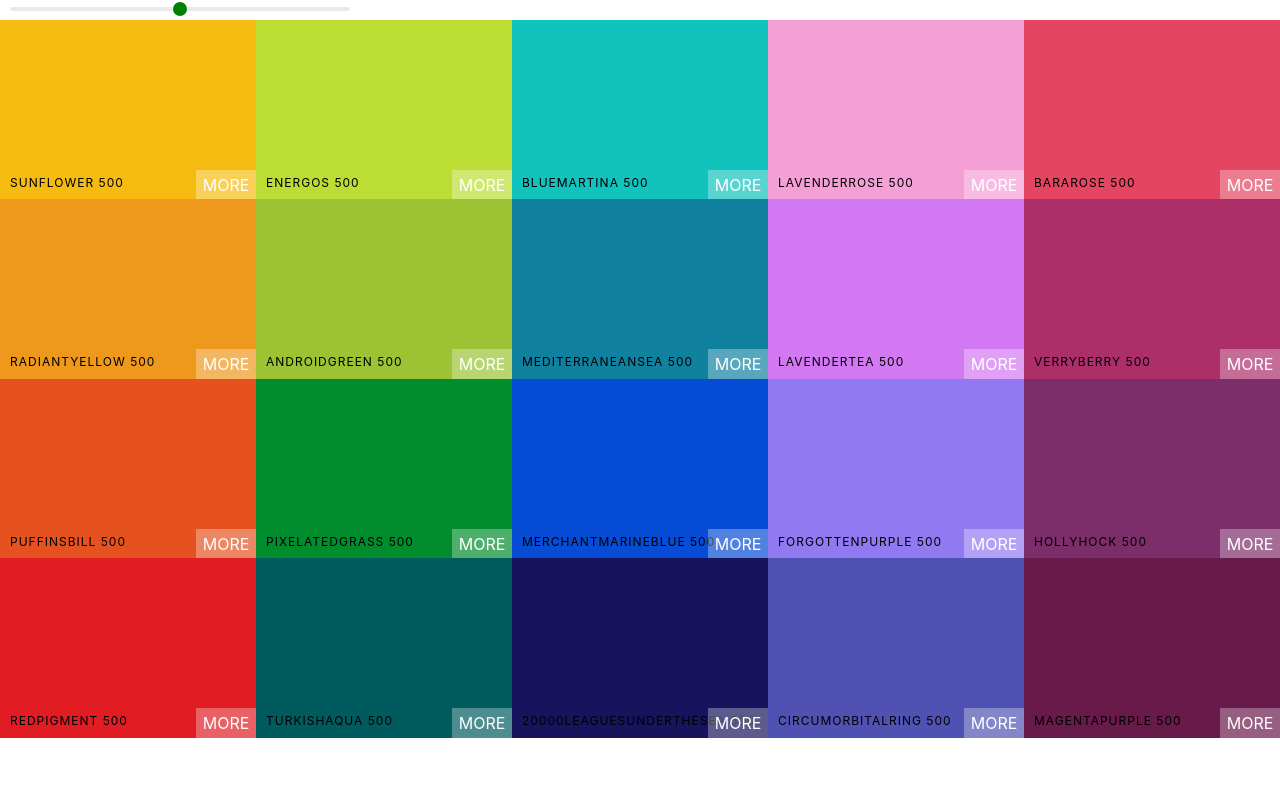
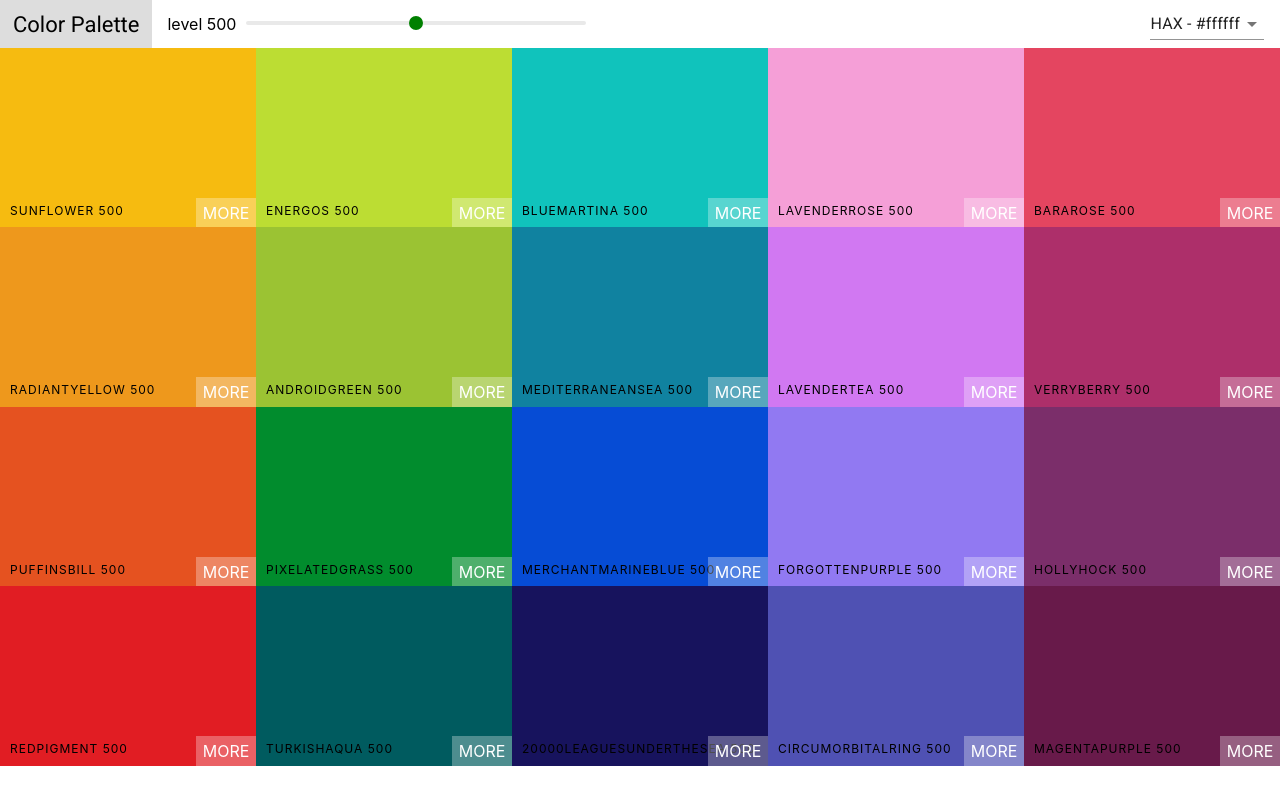
Before and after one commit to ezzeldenWork/color-app, a React (Create React App) app: page / in a window 1280 px wide. Built offline with nearby package versions, Linux system fonts and the light colour scheme.

Commit message:
snakeBar

```diff
--- a/package.json
+++ b/package.json
@@ -3,6 +3,8 @@
   "version": "0.1.0",
   "private": true,
   "dependencies": {
+    "@material-ui/core": "^4.12.3",
+    "@material-ui/icons": "^4.11.2",
     "@testing-library/jest-dom": "^5.11.4",
     "@testing-library/react": "^11.1.0",
     "@testing-library/user-event": "^12.1.10",
@@ -11,7 +13,7 @@
     "react": "^17.0.2",
     "react-copy-to-clipboard": "^5.0.4",
     "react-dom": "^17.0.2",
-    "react-scripts": "4.0.3",
+    "react-scripts": "^4.0.3",
     "web-vitals": "^1.0.1"
   },
   "scripts": {
--- /dev/null
+++ b/src/Navbar.css
@@ -0,0 +1,52 @@
+@import url('https://fonts.googleapis.com/css2?family=Roboto&display=swap');
+
+.slider {
+  width: 340px;
+  margin: 0 10px;
+  display: inline-block;
+}
+
+.rc-slider-track {
+  background-color: transparent;
+}
+.re-slider-rail {
+  height: 8px;
+}
+
+.rc-slider-handle,
+.rc-slider-handle:active,
+.rc-slider-handle:focus,
+.rc-slider-handle:hover {
+  background-color: green;
+  outline: none;
+  border: 2px solid green;
+  box-shadow: none;
+}
+
+.Navbar {
+  display: flex;
+  align-items: center;
+  justify-content: flex-start;
+  height: 6vh;
+}
+.logo {
+  margin: 0 15px 0 0;
+  padding: 0 13px;
+  font-size: 22px;
+  background-color: #ddd;
+  font-family: 'Roboto', sans-serif;
+  height: 100%;
+  display: flex;
+  align-items: center;
+  justify-content: center;
+}
+
+.logo a {
+  text-decoration: none;
+  color: #000;
+}
+
+.select-container{
+  margin-left: auto;
+  margin-right: 1rem;
+}
--- /dev/null
+++ b/src/Navbar.js
@@ -0,0 +1,81 @@
+import React, {Component} from "react";
+import Select from "@material-ui/core/Select";
+import MenuItem from "@material-ui/core/MenuItem";
+import Snackbar from "@material-ui/core/Snackbar";
+import CloseIcon from "@material-ui/icons/Close";
+import IconButton from "@material-ui/core/IconButton";
+
+import Slider from "rc-slider";
+import "rc-slider/assets/index.css";
+import "./Navbar.css";
+export class Navbar extends Component {
+  constructor(props) {
+    super(props);
+    this.state = {format: "hex", open: false};
+    this.hendalFormateCheng = this.hendalFormateCheng.bind(this);
+    this.closeSnakebar = this.closeSnakebar.bind(this);
+  }
+  hendalFormateCheng(e) {
+    this.setState({format: e.target.value, open: true}) ;
+    this.props.hendalCheng(this.state.format);
+  }
+  closeSnakebar() {
+    this.setState({open: false});
+  }
+  render() {
+    const {level, chengeLevel, hendalCheng} = this.props;
+    const {format} = this.state;
+    return (
+      <hearder className="Navbar">
+        <div className="logo">
+          <a href="#"> Color Palette </a>
+        </div>
+        <div className="slider-container">
+          <span className="level">level {level}</span>
+          <div className="slider">
+            <Slider
+              defaultValue={level}
+              min={100}
+              max={900}
+              step={100}
+              onAfterChange={chengeLevel}
+            />
+          </div>
+        </div>
+        <div className="select-container">
+          <Select value={format} onChange={this.hendalFormateCheng}>
+            <MenuItem value="hex">HAX - #ffffff</MenuItem>
+            <MenuItem value="rgb">RGB - rgb(255,255,255)</MenuItem>
+            <MenuItem value="rgba">RGBA rgba(255,255,255,1.0)</MenuItem>
+          </Select>
+        </div>
+
+        <Snackbar
+          anchorOrigin={{
+            vertical: "bottom",
+            horizontal: "left",
+          }}
+          open={this.state.open}
+          autoHideDuration={3000}
+          message={<span id="message-id">Format Chenged to {format}</span>}
+          ContentProps={{
+            "aria-describedby": "message-id",
+          }}
+          onClose={this.closeSnakebar}
+          action={[
+            <IconButton
+              onClick={this.closeSnakebar}
+              color="inherit"
+              key="close"
+              aria-label="close"
+            >
+              <CloseIcon />
+            </IconButton>,
+          ]}
+        />
+      </hearder>
+    );
+  }
+}
+
+export default Navbar;
--- a/src/Palette.css
+++ b/src/Palette.css
@@ -5,26 +5,3 @@
 .palette-colors {
   height: 90%;
 }
-
-.slider {
-  width: 340px;
-  margin: 0 10px;
-  display: inline-block;
-}
-
-.rc-slider-track {
-  background-color: transparent;
-}
-.re-slider-rail {
-  height: 8px;
-}
-
-.rc-slider-handle,
-.rc-slider-handle:active,
-.rc-slider-handle:focus,
-.rc-slider-handle:hover {
-  background-color: green;
-  outline: none;
-  border: 2px solid green;
-  box-shadow: none;
-}
--- a/src/Palette.js
+++ b/src/Palette.js
@@ -1,38 +1,38 @@
 import React, {Component} from "react";
 import ColorBox from "./ColorBox";
-import Slider from "rc-slider";
-import "rc-slider/assets/index.css";
+import Navbar from "./Navbar";
 import "./Palette.css";
 
 export class Palette extends Component {
   constructor(props) {
     super(props);
-    this.state = {level: 500};
+    this.state = {level: 500, format: "hex"};
     this.chengeLevel = this.chengeLevel.bind(this);
+    this.hendalFormat = this.hendalFormat.bind(this);
   }
 
   chengeLevel(level) {
     this.setState({level});
   }
 
+  hendalFormat(val) {
+    this.setState({format: val});
+
+  }
   render() {
     const {colors} = this.props.palette;
-    const {level} = this.state;
+    const {level, format} = this.state;
     const colorBoxs = colors[level].map((color) => (
-      <ColorBox background={color.hex} name={color.name} step={100} />
+      <ColorBox background={color[format]} name={color.name} step={100} />
     ));
 
     return (
       <div className="palette">
-        <div className="slider">
-          <Slider
-            defaultValue={this.state.level}
-            min={100}
-            max={900}
-            step={100}
-            onAfterChange={this.chengeLevel}
-          />
-        </div>
+        <Navbar
+          level={level}
+          chengeLevel={this.chengeLevel}
+          hendalCheng={this.hendalFormat}
+        />
         <div className="palette-colors">{colorBoxs}</div>
       </div>
     );
--- a/src/colorHelpers.js
+++ b/src/colorHelpers.js
@@ -22,7 +22,7 @@ function genetatrPalette(starterPaletee) {
         rgb: chroma(scale[i]).css(),
         rgba: chroma(scale[i])
           .css()
-          .replace("rgba", "rgba")
+          .replace("rgb", "rgba")
           .replace(")", ",1.0)"),
       });
     }
```
Also changed, not shown: 2 other files (tests, documents, lock files or other folders).
